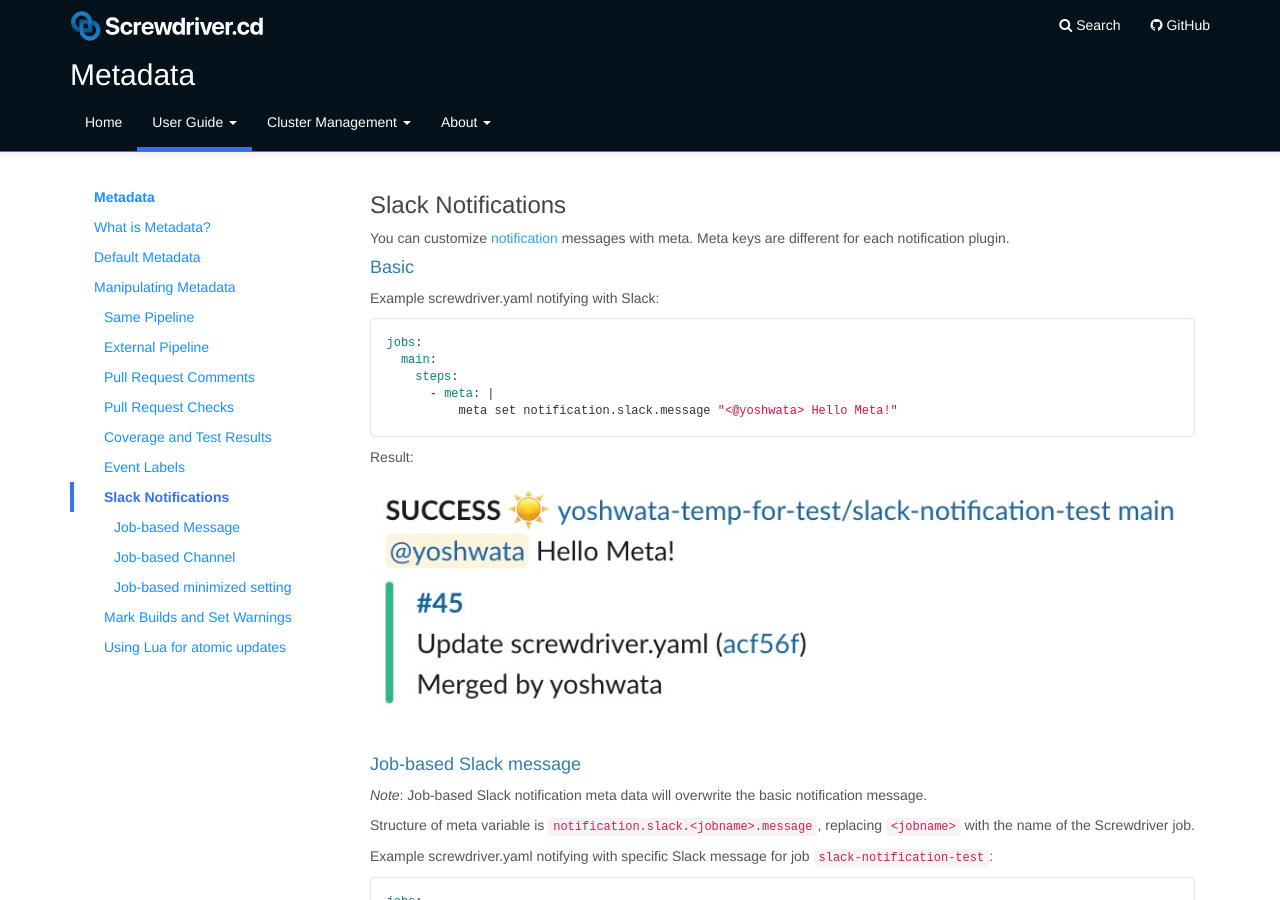
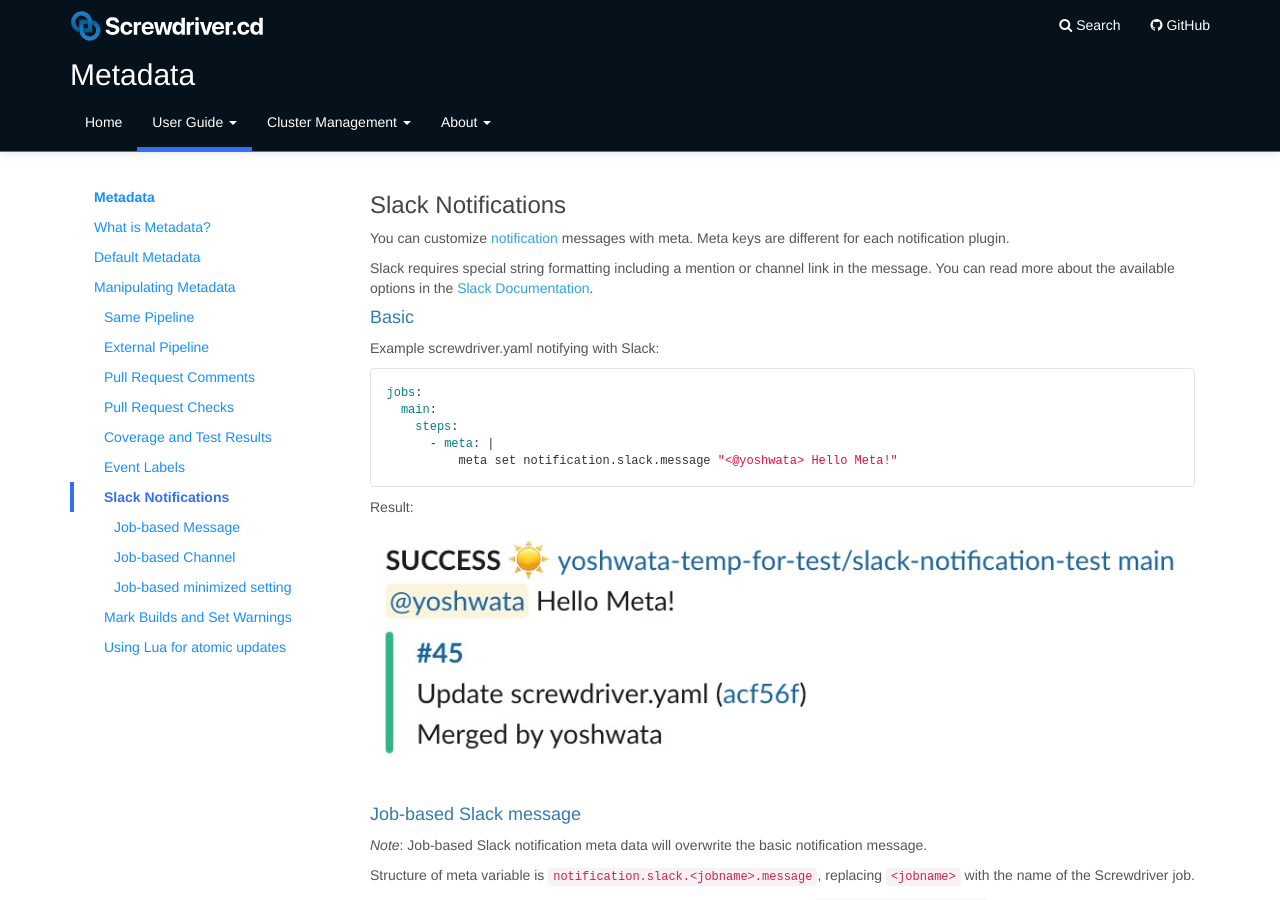
Before and after one commit to screwdriver-cd/guide, a Jekyll site: the page built from docs/user-guide/metadata.md, in a window 1280 px wide and 900 px high, scrolled down 5813 px. Built offline with Jekyll 4.4.1, drawn with Linux system fonts in a browser that asks for light colours.

Commit message:
Update metadata.md to include link to slack's docs

````diff
--- a/docs/user-guide/metadata.md
+++ b/docs/user-guide/metadata.md
@@ -250,6 +250,8 @@ Result:
 
 You can customize [notification](./configuration/settings.html#slack) messages with meta. Meta keys are different for each notification plugin.
 
+Slack requires special string formatting including a mention or channel link in the message. You can read more about the available options in the [Slack Documentation](https://api.slack.com/reference/surfaces/formatting#advanced).
+
 #### Basic
 Example screwdriver.yaml notifying with Slack:
 ```yaml
````
